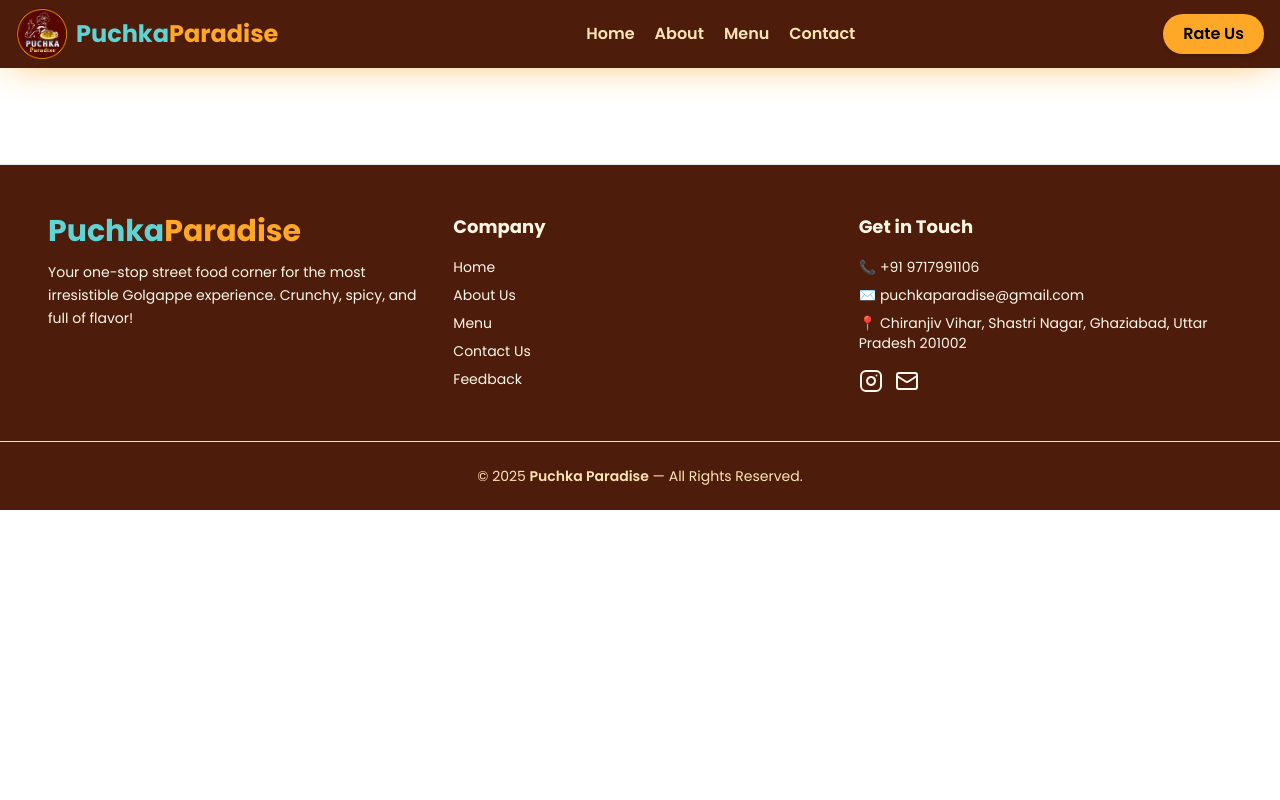
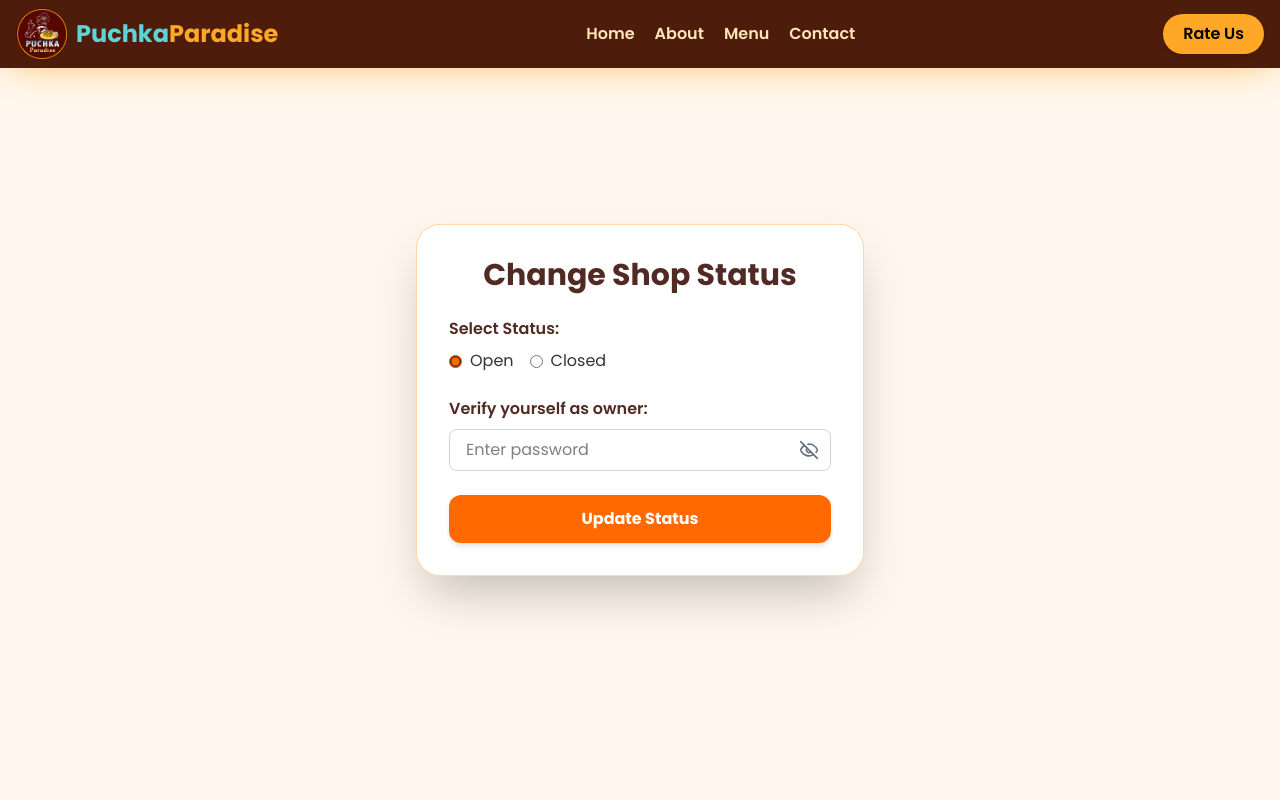
Before and after one commit to JatinCoder123/PuchkaFronend, a React (Vite) app: page /shop in a window 1280 px wide. Shown: the top 800 px of the page. Built offline with nearby package versions, Linux system fonts and the light colour scheme; no server answers.

Commit message:
add shop open/close feature and fixed the nav

```diff
--- a/src/App.jsx
+++ b/src/App.jsx
@@ -7,18 +7,36 @@ import Menu from "./pages/Menu.jsx";
 import Navbar from "./pages/subComponents/Navbar.jsx";
 import Footer from "./pages/subComponents/Footer.jsx";
 import { ToastContainer } from "react-toastify";
+import ChangeShopStatus from "./pages/ChangeShopStatus.jsx";
+import { useEffect, useState } from "react";
+import axios from "axios";
 const App = () => {
+  const [status, setStatus] = useState("open");
+  useEffect(() => {
+    async function fetchStatus() {
+      try {
+        const { data } = await axios.get(
+          `${import.meta.env.VITE_BACKEND_URL}/api/v1/shop`
+        );
+        setStatus(data.status);
+      } catch (error) {
+        console.log(error);
+      }
+    }
+    fetchStatus();
+  }, []);
   return (
     <>
       <Router>
-        <div className=" ">
+        <div>
           <Navbar />
           <Routes>
-            <Route path="/" element={<HomePage />} />
+            <Route path="/" element={<HomePage status={status} />} />
             <Route path="/about" element={<AboutUs />} />
             <Route path="/contact" element={<ContactUs />} />
             <Route path="/review" element={<ReviewUs />}></Route>
             <Route path="/menu" element={<Menu />}></Route>
+            <Route path="/shop" element={<ChangeShopStatus />}></Route>
           </Routes>
           <ToastContainer position="top-right" theme="dark" autoClose="3000" />
           <Footer />
--- /dev/null
+++ b/src/pages/ChangeShopStatus.jsx
@@ -0,0 +1,120 @@
+// ChangeShopStatus.jsx
+import { useState } from "react";
+import { motion } from "framer-motion";
+import { Eye, EyeOff } from "lucide-react";
+import { toast } from "react-toastify";
+import LoadingButton from "../components/LoadingButton";
+import axios from "axios";
+export default function ChangeShopStatus() {
+  const [status, setStatus] = useState("open");
+  const [loading, setLoading] = useState(false);
+  const [password, setPassword] = useState("");
+  const [showPassword, setShowPassword] = useState(false);
+
+  const handleSubmit = async (e) => {
+    e.preventDefault();
+    // Here you'd verify password and update status via backend
+    setLoading(true);
+    if (password !== import.meta.env.VITE_ADMIN_PASSWORD) {
+      setLoading(false);
+      return toast.error("Wrong Password!");
+    }
+    try {
+      const { data } = await axios.put(
+        `${import.meta.env.VITE_BACKEND_URL}/api/v1/shop`,
+        { status },
+        {
+          withCredentials: true,
+          headers: { "Content-Type": "application/json" },
+        }
+      );
+      setLoading(false);
+      toast.success(data.message);
+      setPassword("");
+      return;
+    } catch (error) {
+      setLoading(false);
+      return toast.error("We're facing some server issue,Try again later");
+    }
+  };
+
+  return (
+    <section className="min-h-screen bg-gradient-to-br from-orange-50 to-[#fff7ed] flex items-center justify-center px-4 py-10">
+      <motion.div
+        initial={{ scale: 0.9, opacity: 0 }}
+        animate={{ scale: 1, opacity: 1 }}
+        transition={{ duration: 0.6 }}
+        className="bg-white p-8 rounded-3xl shadow-2xl max-w-md w-full border border-orange-200"
+      >
+        <h2 className="text-3xl font-bold text-center text-[#512A24] mb-6">
+          Change Shop Status
+        </h2>
+        <form onSubmit={handleSubmit} className="space-y-6">
+          <div>
+            <label className="block text-[#512A24] font-semibold mb-2">
+              Select Status:
+            </label>
+            <div className="flex gap-4">
+              <label className="flex items-center gap-2 cursor-pointer">
+                <input
+                  type="radio"
+                  name="status"
+                  value="open"
+                  checked={status === "open"}
+                  onChange={() => setStatus("open")}
+                  className="accent-orange-500"
+                />
+                <span className="text-[#333]">Open</span>
+              </label>
+              <label className="flex items-center gap-2 cursor-pointer">
+                <input
+                  type="radio"
+                  name="status"
+                  value="closed"
+                  checked={status === "closed"}
+                  onChange={() => setStatus("closed")}
+                  className="accent-orange-500"
+                />
+                <span className="text-[#333]">Closed</span>
+              </label>
+            </div>
+          </div>
+
+          <div>
+            <label className="block text-[#512A24] font-semibold mb-2">
+              Verify yourself as owner:
+            </label>
+            <div className="relative">
+              <input
+                type={showPassword ? "text" : "password"}
+                className="w-full px-4 py-2 rounded-lg border border-gray-300 focus:ring-2 focus:ring-orange-300 focus:outline-none pr-12"
+                placeholder="Enter password"
+                value={password}
+                onChange={(e) => setPassword(e.target.value)}
+              />
+              <button
+                type="button"
+                onClick={() => setShowPassword(!showPassword)}
+                className="absolute right-3 top-1/2 -translate-y-1/2 text-gray-500 hover:text-orange-500"
+              >
+                {showPassword ? <Eye size={20} /> : <EyeOff size={20} />}
+              </button>
+            </div>
+          </div>
+          {loading ? (
+            <LoadingButton content={"Updating..."} />
+          ) : (
+            <motion.button
+              whileHover={{ scale: 1.05 }}
+              whileTap={{ scale: 0.95 }}
+              type="submit"
+              className="w-full py-3 bg-orange-500 hover:bg-orange-600 transition-colors text-white font-bold rounded-xl shadow-md"
+            >
+              Update Status
+            </motion.button>
+          )}
+        </form>
+      </motion.div>
+    </section>
+  );
+}
--- a/src/pages/HomePage.jsx
+++ b/src/pages/HomePage.jsx
@@ -2,10 +2,12 @@ import React from "react";
 import Hero from "./subComponents/Hero.jsx";
 import Reviews from "./subComponents/Reviews.jsx";
 import Gallery from "./subComponents/Gallery.jsx";
+import ShopStatus from "./subComponents/ShopStatus.jsx";
 
-const HomePage = () => {
+const HomePage = ({ status }) => {
   return (
     <div>
+      <ShopStatus status={status} />
       <Hero />
       <Gallery />
       <Reviews />
--- a/src/pages/subComponents/Navbar.jsx
+++ b/src/pages/subComponents/Navbar.jsx
@@ -6,7 +6,7 @@ import { businessInfo } from "../../assets/assets";
 const Navbar = () => {
   const [visible, setVisible] = useState(false);
   return (
-    <div className="bg-[#4E1C0A] flex items-center justify-between py-2 px-2 sm:px-4  font-medium     sm:shadow-[0_0_40px_-10px_#FFA726]">
+    <div className="fixed top-0 left-0 w-full z-[9999] bg-[#4E1C0A]  flex items-center justify-between py-2 px-2 sm:px-4  font-medium     sm:shadow-[0_0_40px_-10px_#FFA726]">
       {/* LOGO*/}
 
       <Link to="/" className="logo  text-[#5ED4D4] flex items-center gap-2">
--- /dev/null
+++ b/src/pages/subComponents/ShopStatus.jsx
@@ -0,0 +1,45 @@
+import { motion } from "framer-motion";
+import { Store } from "lucide-react";
+
+export default function ShopStatus({ status }) {
+  const isOpen = status === "open";
+
+  return (
+    <motion.div
+      initial={{ opacity: 0, y: -10 }}
+      animate={{ opacity: 1, y: 0 }}
+      transition={{ duration: 0.5 }}
+      className={`max-w-xs mx-auto mt-20 rounded-xl p-4 flex items-center gap-4 shadow-lg ${
+        isOpen ? "bg-green-50" : "bg-red-50"
+      }`}
+    >
+      <motion.div
+        animate={{
+          scale: [1, 1.2, 1],
+          boxShadow: isOpen
+            ? "0 0 20px rgba(34,197,94,0.8)"
+            : "0 0 20px rgba(239,68,68,0.8)",
+        }}
+        transition={{
+          duration: 1.5,
+          repeat: Infinity,
+        }}
+        className={`p-3 rounded-full ${
+          isOpen ? "bg-green-500" : "bg-red-500"
+        } text-white`}
+      >
+        <Store size={24} />
+      </motion.div>
+      <div>
+        <h3 className="text-lg font-semibold text-gray-800">
+          {isOpen ? "We’re Open!" : "Sorry, We’re Closed"}
+        </h3>
+        <p className="text-sm text-gray-600">
+          {isOpen
+            ? "Come enjoy your favorite street bites!"
+            : "Visit us during working hours."}
+        </p>
+      </div>
+    </motion.div>
+  );
+}
```
